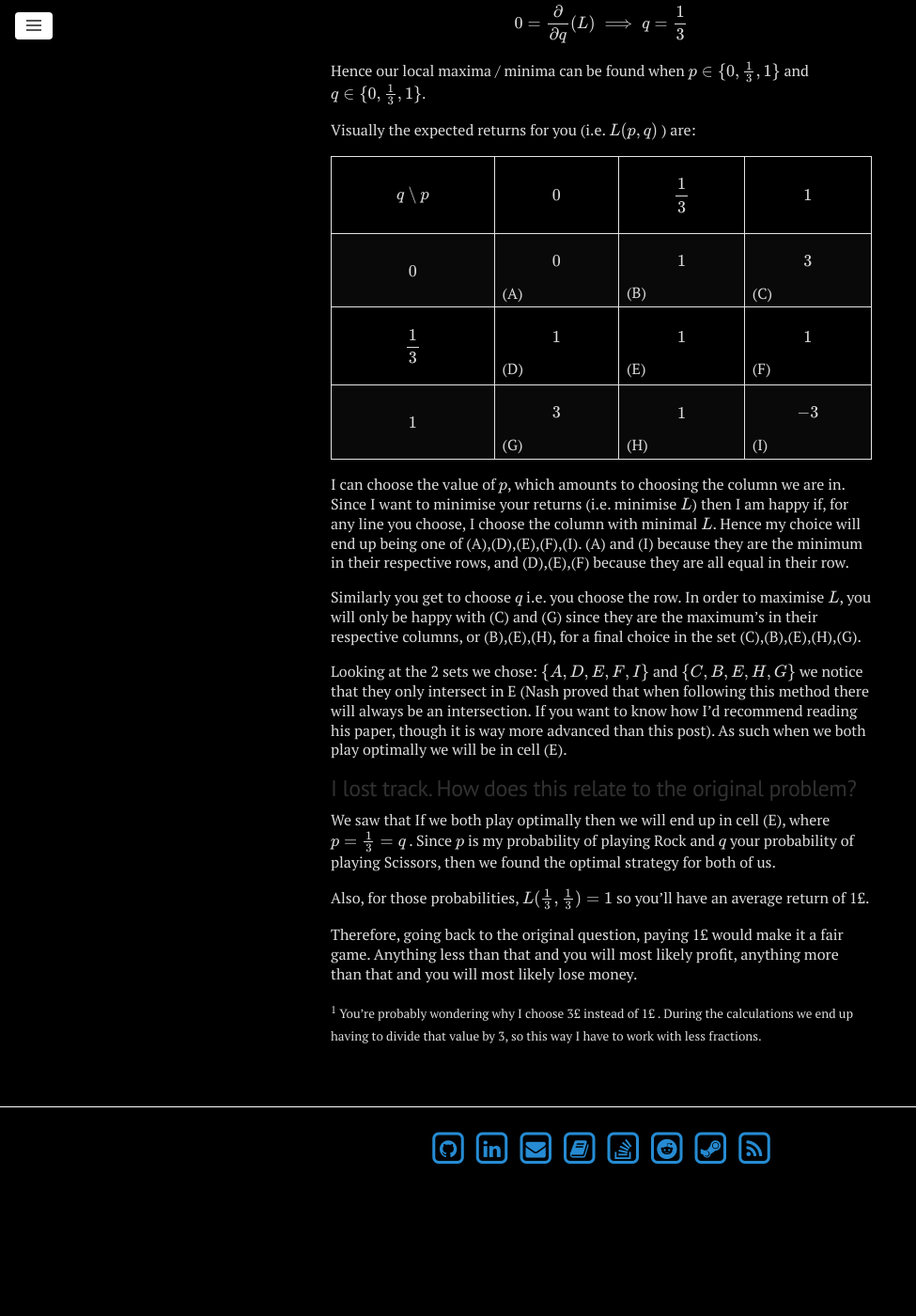
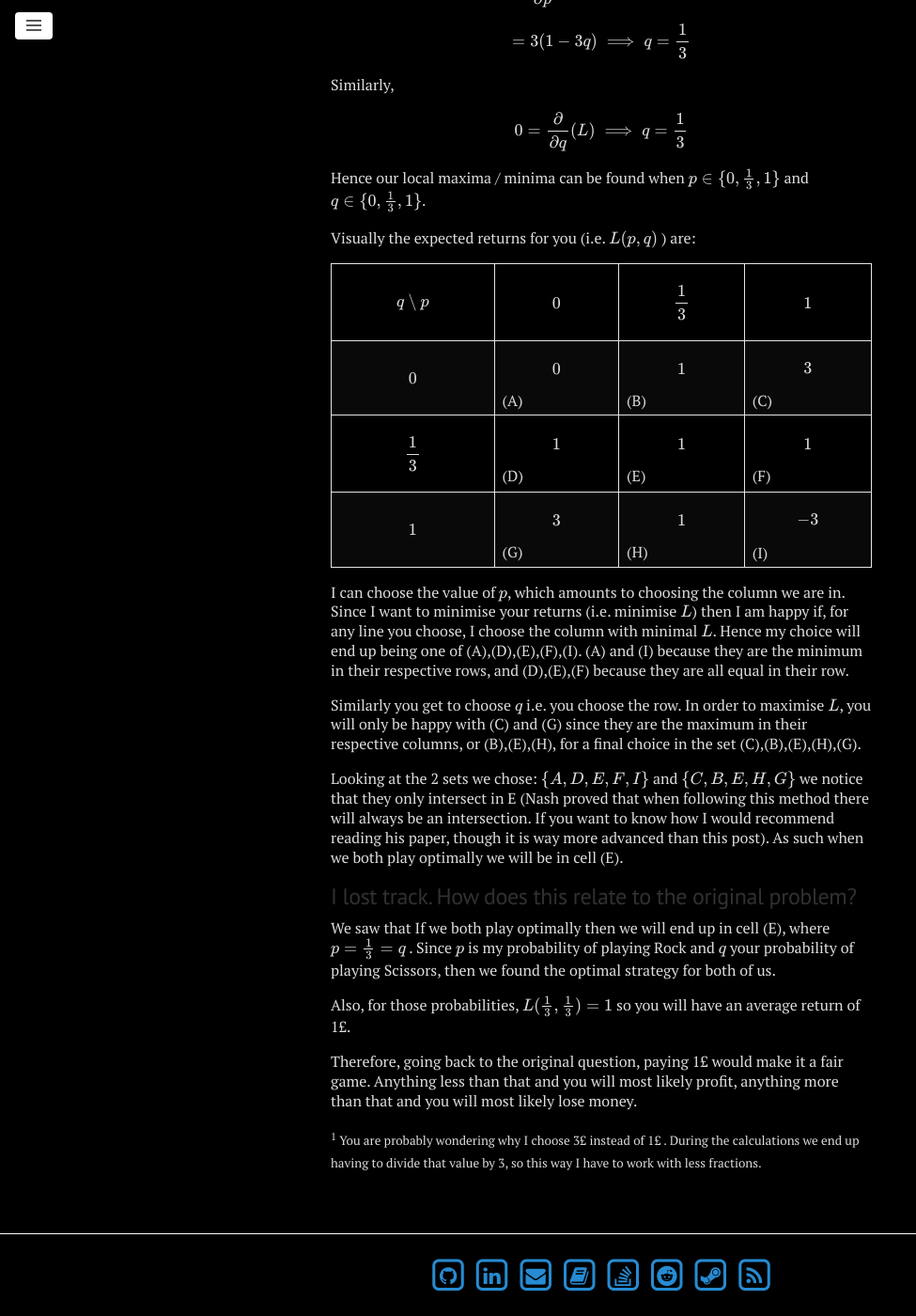
Before and after one commit to migueltorrescosta/migueltorrescosta.github.io, a Jekyll site: the page built from _posts/2017-12-22-Nash-Equilibrium.md, in a window 1280 px wide and 1400 px high, scrolled down 1903 px. Shown: the whole window at 94% size, without its empty margins (0-975 px from the left). Built offline with Jekyll 4.4.1, drawn with Linux system fonts in a browser that asks for light colours; nearby versions of some CDN libraries; formulas are drawn with MathJax 3; comment, search, counter and statistics services are not loaded; before the commit the page ends 3168 px from its top, so only the background shows below that; some of the changed text lies outside the part shown.

Commit message:
Minor changes

```diff
--- a/_posts/2017-12-22-Nash-Equilibrium.md
+++ b/_posts/2017-12-22-Nash-Equilibrium.md
@@ -68,7 +68,7 @@
   </tbody>
 </table>
 
-If you always play Paper you never lose money and no matter what we play you will never win more than 3£ , so you're initial guess of paying something between 0£ and 3£ makes sense. If you always played Paper then I would always play Paper and you would win no money. However you could change your tactic to playing Scissors in order to win the 3£, but then you will be at risk of losing 3£ if I play Rock.
+If you always play Paper you never lose money and no matter what we play you will never win more than 3£ , so your initial guess of paying something between 0£ and 3£ makes sense. If you always played Paper then I would always play Paper and you would win no money. However you could change your tactic to playing Scissors in order to win the 3£, but then you will be at risk of losing 3£ if I play Rock.
 
 ## How does that help us reach the fair value?
 
@@ -112,7 +112,11 @@
 
 We have to go back to finding maxima and minima of functions (if your highschool math is fresh you should probably skip this section). We have to choose $$p$$ in the interval [0,1]. Therefore either there is a local maxima somewhere in the middle or the maximum is attained at the endpoints. To find interior maxima we will use derivatives: If $$(p_0,q_0)$$ is a maxima or minima, then the derivative of $$L$$ with respect to $$p$$ vanishes (i.e. equals zero) at $$p_0$$. Doing the actual computations we get:
 
-$$ 0 = \frac{\partial }{\partial p}(L) = \frac{\partial }{\partial p}(3(p+q-3pq)) = 3(1 - 3q) \implies q = \frac{1}{3} $$
+$$ 0 = \frac{\partial }{\partial p}(L) = $$
+
+$$ = \frac{\partial }{\partial p}(3(p+q-3pq)) = $$
+
+$$ = 3(1 - 3q) \implies  q = \frac{1}{3} $$
 
 Similarly,
 
@@ -155,16 +159,16 @@
 
 I can choose the value of $$p$$, which amounts to choosing the column we are in. Since I want to minimise your returns (i.e. minimise $$L$$) then I am happy if, for any line you choose, I choose the column with minimal $$L$$. Hence my choice will end up being one of (A),(D),(E),(F),(I). (A) and (I) because they are the minimum in their respective rows, and (D),(E),(F) because they are all equal in their row.
 
-Similarly you get to choose $$q$$ i.e. you choose the row. In order to maximise $$L$$, you will only be happy with (C) and (G) since they are the maximum's in their respective columns, or (B),(E),(H), for a final choice in the set (C),(B),(E),(H),(G).
+Similarly you get to choose $$q$$ i.e. you choose the row. In order to maximise $$L$$, you will only be happy with (C) and (G) since they are the maximum in their respective columns, or (B),(E),(H), for a final choice in the set (C),(B),(E),(H),(G).
 
-Looking at the 2 sets we chose: $$ \{A,D,E,F,I \} $$ and $$ \{ C,B,E,H,G \} $$ we notice that they only intersect in E (Nash proved that when following this method there will always be an intersection. If you want to know how I'd recommend reading his paper, though it is way more advanced than this post). As such when we both play optimally we will be in cell (E).
+Looking at the 2 sets we chose: $$ \{A,D,E,F,I \} $$ and $$ \{ C,B,E,H,G \} $$ we notice that they only intersect in E (Nash proved that when following this method there will always be an intersection. If you want to know how I would recommend reading his paper, though it is way more advanced than this post). As such when we both play optimally we will be in cell (E).
 
 ## I lost track. How does this relate to the original problem?
 
 We saw that If we both play optimally then we will end up in cell (E), where $$ p = \frac{1}{3} = q $$ . Since $$p$$ is my probability of playing Rock and $$q$$ your probability of playing Scissors, then we found the optimal strategy for both of us.
 
-Also, for those probabilities, $$ L(\frac{1}{3},\frac{1}{3}) = 1 $$ so you'll have an average return of 1£.
+Also, for those probabilities, $$ L(\frac{1}{3},\frac{1}{3}) = 1 $$ so you will have an average return of 1£.
 
 Therefore, going back to the original question, paying 1£ would make it a fair game. Anything less than that and you will most likely profit, anything more than that and you will most likely lose money.
 
-<sub><sup>1</sup> You're probably wondering why I choose 3£ instead of 1£ . During the calculations we end up having to divide that value by 3, so this way I have to work with less fractions.</sub>
+<sub><sup>1</sup> You are probably wondering why I choose 3£ instead of 1£ . During the calculations we end up having to divide that value by 3, so this way I have to work with less fractions.</sub>
```
Also changed, not shown: other parts of _posts/2017-12-22-Nash-Equilibrium.md (+2 -2 lines).
